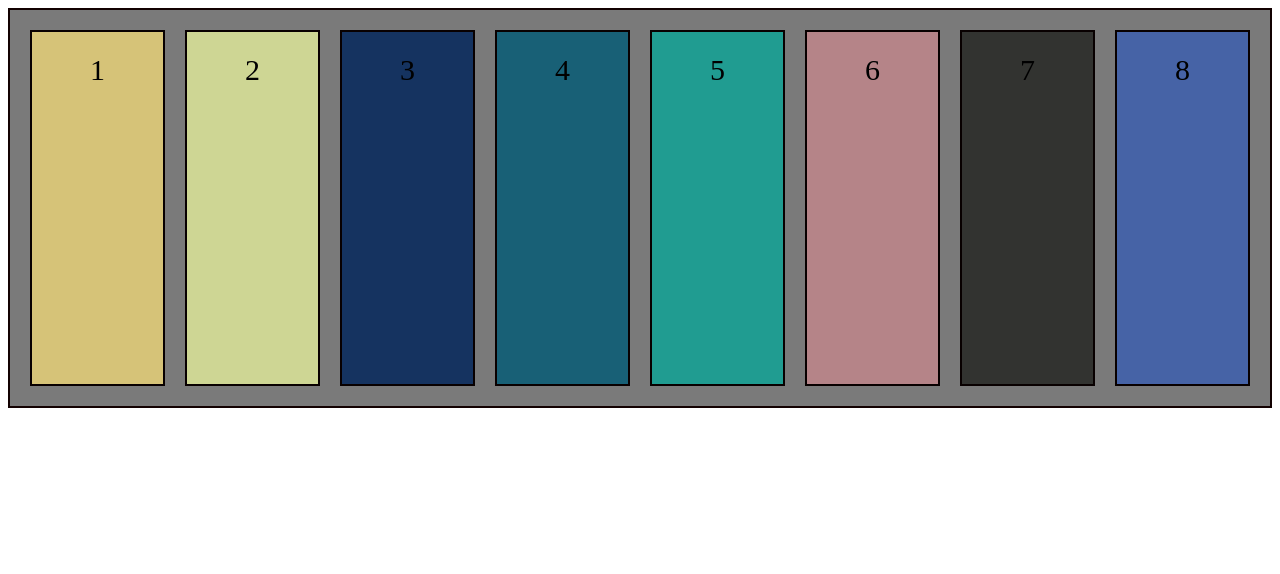
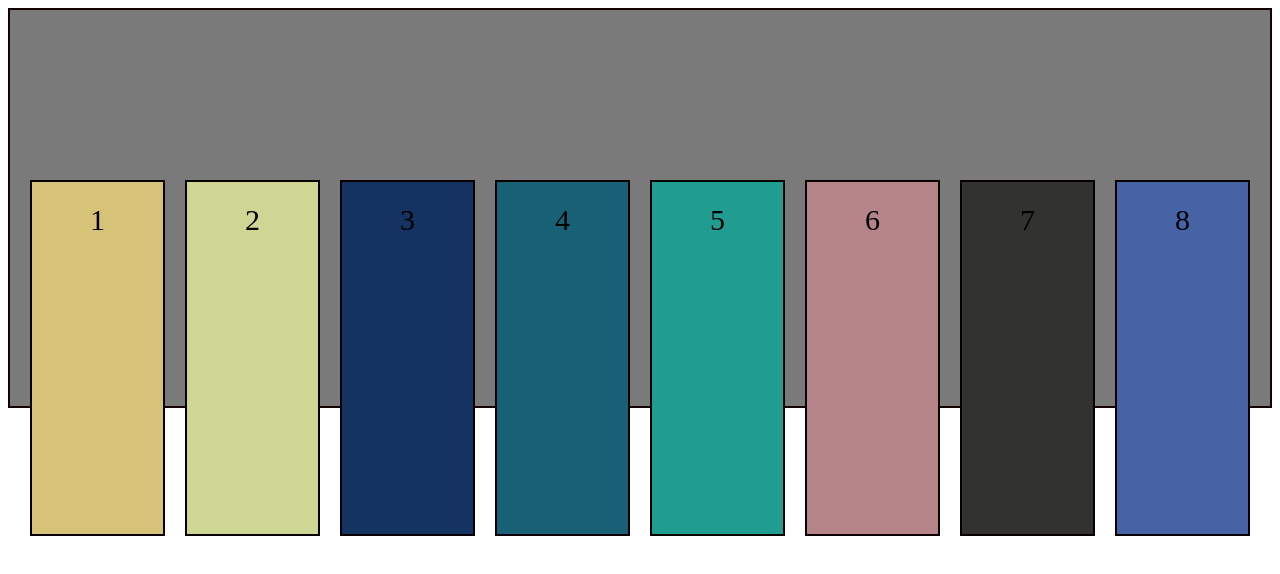
Before and after one commit to ferartist/pruebaGit, a plain HTML site: page index.html in a window 1280 px wide. Drawn offline with Linux system fonts and the light colour scheme.

Commit message:
agregue transform

```diff
--- a/css/style.css
+++ b/css/style.css
@@ -18,4 +18,5 @@
     line-height: 75px;
     font-size: 30px;
     border: 2px solid rgb(8, 0, 0);
+    transform: translate(0px,150px);
 }
```
